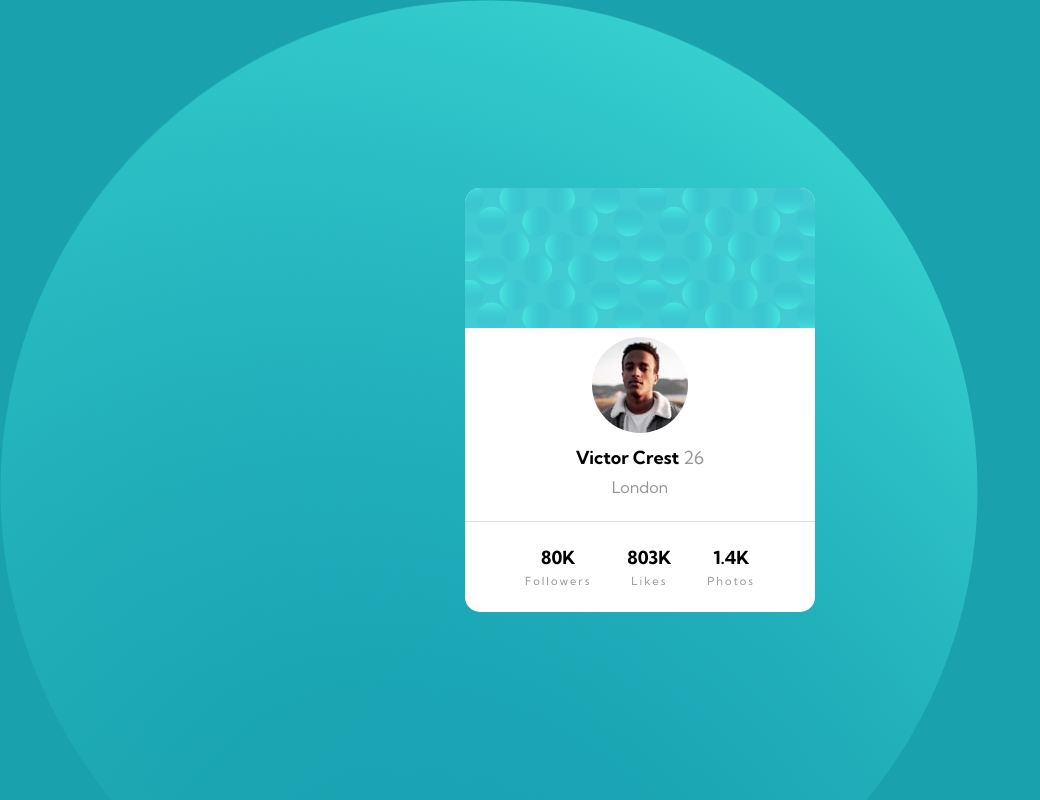
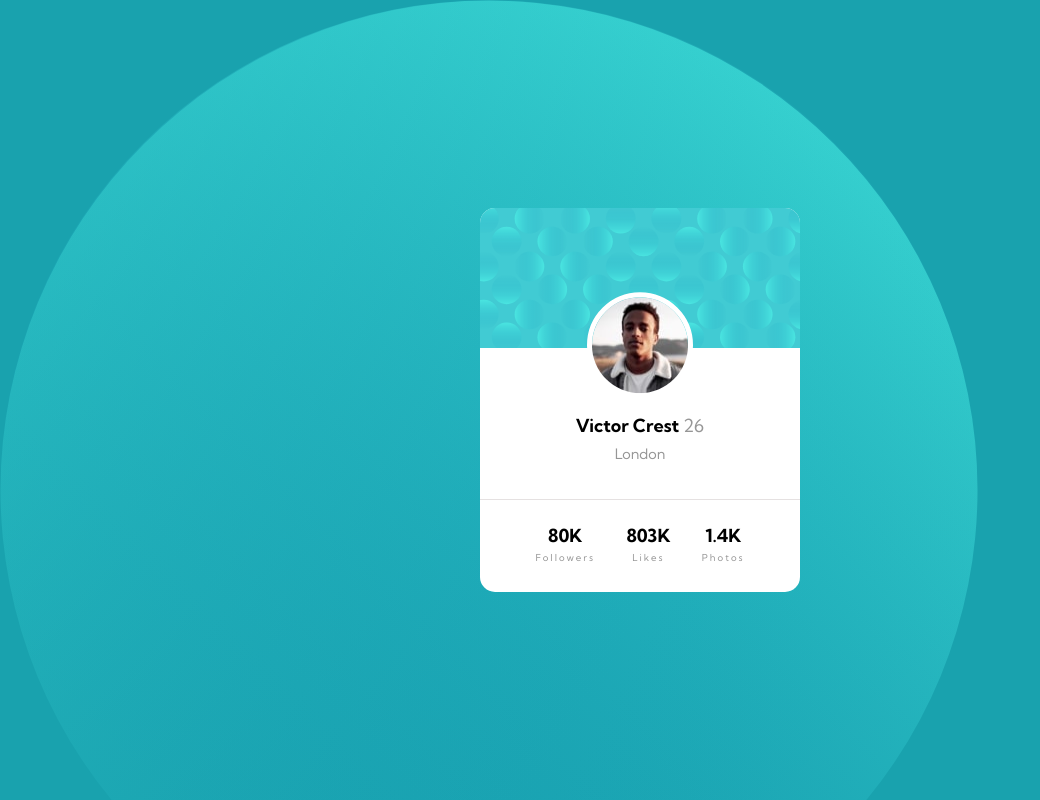
Before and after one commit to PiotrPlotast/profile-card-component, a plain HTML site: page index.html in a window 1280 px wide. Shown: the whole page, without its empty margins (0-1040 px from the left). Drawn offline with Linux system fonts and the light colour scheme.

Commit message:
some css tinketing

```diff
--- a/style.css
+++ b/style.css
@@ -20,12 +20,15 @@ body {
     background-color: hsl(0, 100%, 100%);
     border-radius: 15px;
     overflow: hidden;
+    max-height: 24rem;
+    max-width: 20rem;
 }
 
 .person {
     display: flex;
     flex-direction: column;
     align-items: center;
+    transform: translateY(-35%);
 }
 
 .person__picture {
@@ -35,7 +38,7 @@ body {
 
 .person__name {
     font-size: var(--name-stats-font-size);
-    margin: 0.5rem;
+    margin: 1rem 0 0.5rem 0;
 }
 
 .person__age {
@@ -46,7 +49,7 @@ body {
 .person__city {
     font-weight: 400;
     color: var(--age-city-stats-color);
-    font-size: 1rem;
+    font-size: 0.9rem;
 }
 
 .hr {
@@ -54,12 +57,14 @@ body {
     height: 1px;
     background-color: hsl(0, 7%, 89%);
     margin: 1.5rem 0;
+    transform: translateY(-3rem)
 }
 
 .stats {
     display: flex;
     justify-content: space-evenly;
     margin: 1.5rem;
+    transform: translateY(-3rem);
 }
 
 .stats>div {
@@ -73,7 +78,7 @@ body {
 }
 
 .stats__category {
-    font-size: 0.7rem;
+    font-size: 0.6rem;
     letter-spacing: 2px;
     margin-top: 0.3rem;
     color: var(--age-city-stats-color);
```
